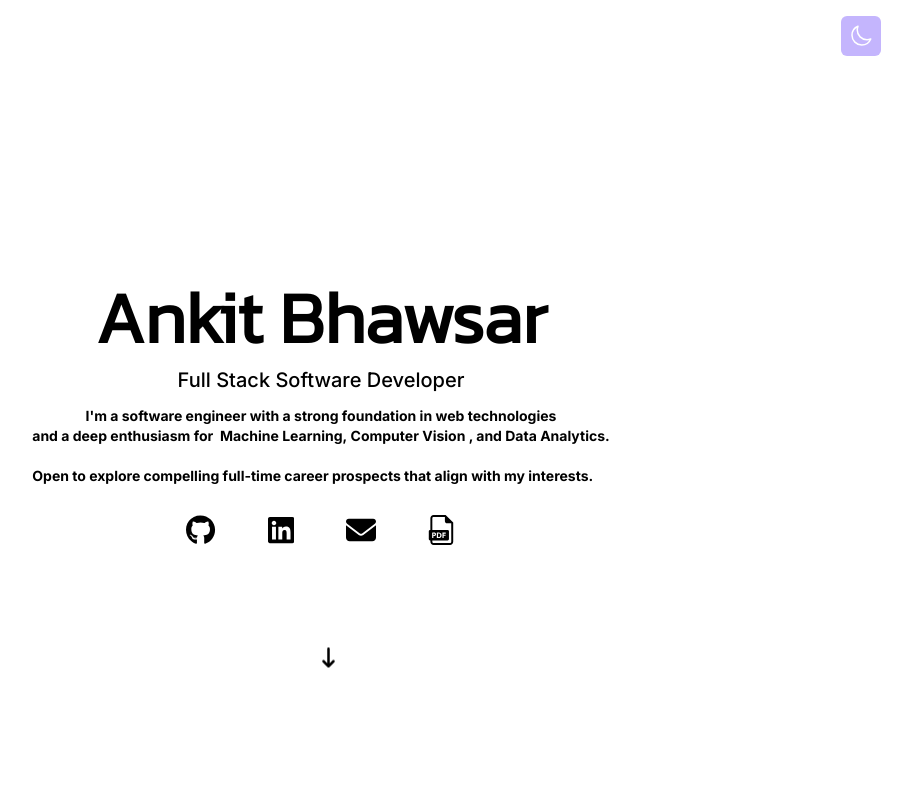
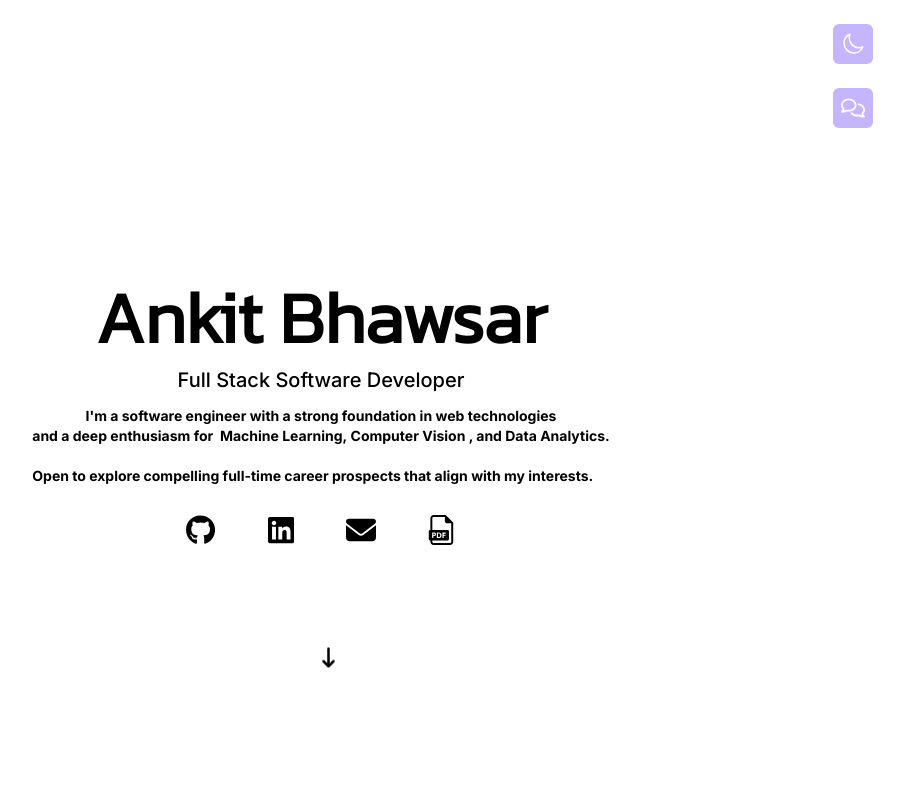
Before and after one commit to abhawsar10/AB-Portfolio, a React (Vite) app: page / in a window 1280 px wide. Shown: the top 800 px of the page, without its empty margins (319-1231 px from the left). Built offline with nearby package versions, Linux system fonts and the light colour scheme.

Commit message:
Added Basic Chat popup

```diff
--- a/src/App.jsx
+++ b/src/App.jsx
@@ -1,4 +1,4 @@
-import React,{useEffect,useState} from 'react'
+import React,{useEffect,useState, useRef} from 'react'
 import viteLogo from '/vite.svg'
 import Portfolio from './components/Portfolio'
 import Contact from './components/Contact'
@@ -6,11 +6,12 @@ import Timeline from './components/Timeline'
 import Footer from './components/Footer'
 import Intro from './components/Intro'
 import Skills from './components/Skills/Skills'
-
+import ChatPopup from './components/ChatPopup'
 
 function App() {
 
   const [theme, setTheme] = useState(null);
+  const [showChat, setShowChat] = useState(false);
 
 	useEffect(() => {
 		if (window.matchMedia('(prefers-color-scheme: dark)').matches) {
@@ -31,6 +32,21 @@ function App() {
 			document.documentElement.classList.remove('dark');
 		}
 	}, [theme]);
+
+	const handleChatToggle = () => {
+		setShowChat(!showChat);
+	};
+
+
+	const chat = (
+		<svg
+			xmlns="http://www.w3.org/2000/svg"
+			viewBox="0 0 640 512"
+			className="w-6 h-6 fill-white dark:fill-black"
+			fill="white"
+		>
+		<path d="M88.2 309.1c9.8-18.3 6.8-40.8-7.5-55.8C59.4 230.9 48 204 48 176c0-63.5 63.8-128 160-128s160 64.5 160 128s-63.8 128-160 128c-13.1 0-25.8-1.3-37.8-3.6c-10.4-2-21.2-.6-30.7 4.2c-4.1 2.1-8.3 4.1-12.6 6c-16 7.2-32.9 13.5-49.9 18c2.8-4.6 5.4-9.1 7.9-13.6c1.1-1.9 2.2-3.9 3.2-5.9zM0 176c0 41.8 17.2 80.1 45.9 110.3c-.9 1.7-1.9 3.5-2.8 5.1c-10.3 18.4-22.3 36.5-36.6 52.1c-6.6 7-8.3 17.2-4.6 25.9C5.8 378.3 14.4 384 24 384c43 0 86.5-13.3 122.7-29.7c4.8-2.2 9.6-4.5 14.2-6.8c15.1 3 30.9 4.5 47.1 4.5c114.9 0 208-78.8 208-176S322.9 0 208 0S0 78.8 0 176zM432 480c16.2 0 31.9-1.6 47.1-4.5c4.6 2.3 9.4 4.6 14.2 6.8C529.5 498.7 573 512 616 512c9.6 0 18.2-5.7 22-14.5c3.8-8.8 2-19-4.6-25.9c-14.2-15.6-26.2-33.7-36.6-52.1c-.9-1.7-1.9-3.4-2.8-5.1C622.8 384.1 640 345.8 640 304c0-94.4-87.9-171.5-198.2-175.8c4.1 15.2 6.2 31.2 6.2 47.8l0 .6c87.2 6.7 144 67.5 144 127.4c0 28-11.4 54.9-32.7 77.2c-14.3 15-17.3 37.6-7.5 55.8c1.1 2 2.2 4 3.2 5.9c2.5 4.5 5.2 9 7.9 13.6c-17-4.5-33.9-10.7-49.9-18c-4.3-1.9-8.5-3.9-12.6-6c-9.5-4.8-20.3-6.2-30.7-4.2c-12.1 2.4-24.7 3.6-37.8 3.6c-61.7 0-110-26.5-136.8-62.3c-16 5.4-32.8 9.4-50 11.8C279 439.8 350 480 432 480z"/></svg>
+	);
 
 	const sun = (
 		<svg
@@ -71,10 +87,21 @@ function App() {
 			<button
 				type='button'
 				onClick={handleThemeSwitch}
-        className='fixed p-2 z-10 right-20 top-4 bg-violet-300 rounded-md dark:bg-orange-300 transform hover:scale-110 transition-transform'
+				className='fixed right-20 top-4 p-2 m-2 z-10 bg-violet-300 rounded-md dark:bg-orange-300 transform hover:scale-110 transition-transform'
 			>
 				{theme === 'dark' ? sun : moon}
 			</button>
+
+			<button
+				type='button'
+				onClick={handleChatToggle}
+				className='fixed right-20 top-20 p-2 m-2 z-10 bg-violet-300 rounded-md dark:bg-orange-300 transform hover:scale-110 transition-transform'
+			>
+				{chat}
+			</button>
+
+			{showChat && <ChatPopup onClose={handleChatToggle}/>}
+
 		<div className='bg-white dark:bg-stone-900 text-stone-900 dark:text-stone-300 min-h-screen font-inter '>
 			<div className='max-w-5xl w-11/12 mx-auto'>
 			<Intro/>
--- /dev/null
+++ b/src/components/ChatPopup.jsx
@@ -0,0 +1,44 @@
+// ChatPopup.js
+import React, { useState } from 'react';
+
+const ChatPopup = ({ onClose }) => {
+  const [messages, setMessages] = useState([]);
+  const [currentMessage, setCurrentMessage] = useState("");
+
+  const handleSendMessage = () => {
+    if (currentMessage.trim()) {
+      setMessages([...messages, { text: currentMessage, sender: 'user' }]);
+      setCurrentMessage("");
+      // For demonstration, let's auto-reply after a user sends a message.
+      setTimeout(() => {
+        setMessages([...messages, { text: currentMessage, sender: 'user' }, { text: "Thanks for your message!", sender: 'bot' }]);
+      }, 1000);
+    }
+  }
+
+  return (
+    //   <div className="fixed top-40 md:right-20 p-2 m-2 rounded-xl z-50 bg-stone-500">
+    <div className="fixed top-40 md:right-20 p-2 m-2 w-11/12 sm:w-full md:w-auto mx-auto md:mx-0 rounded-xl z-50 bg-stone-500">
+
+        <div className="border p-4 h-48 overflow-y-auto">
+          {messages.map((message, index) => (
+            <div key={index} className={`text-left ${message.sender === 'bot' ? 'text-gray-400' : 'text-black'}`}>
+              {message.text}
+            </div>
+          ))}
+        </div>
+        <div className="mt-4 flex">
+          <input
+            type="text"
+            value={currentMessage}
+            onChange={(e) => setCurrentMessage(e.target.value)}
+            className="border p-2 flex-grow"
+            placeholder="Type your message..."
+          />
+          <button onClick={handleSendMessage} className="ml-2 p-2 bg-blue-500 text-white">Send</button>
+        </div>
+     </div>
+  );
+}
+
+export default ChatPopup;
```
Lines whose indentation alone changed are shown as unchanged.
